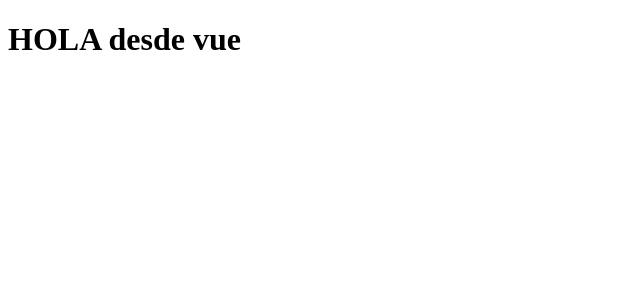
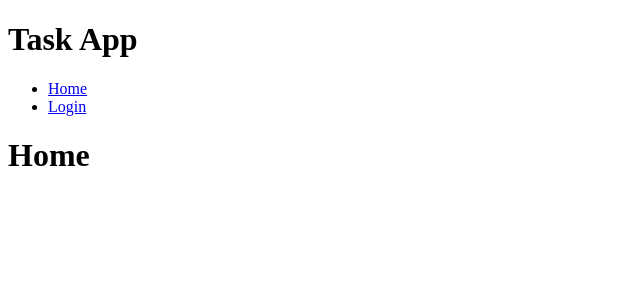
Before and after one commit to Enricrypto/Task-App, a Vue app: page / in a window 1280 px wide. Shown: the top 300 px of the page, without its empty margins (0-640 px from the left). Built offline with nearby package versions, Linux system fonts and the light colour scheme.

Commit message:
changes2

```diff
--- a/package.json
+++ b/package.json
@@ -9,7 +9,8 @@
     "preview": "vite preview"
   },
   "dependencies": {
-    "vue": "^3.2.37"
+    "vue": "^3.2.37",
+    "vue-router": "^4.1.5"
   },
   "devDependencies": {
     "@vitejs/plugin-vue": "^3.1.0",
--- a/src/App.vue
+++ b/src/App.vue
@@ -1,5 +1,10 @@
 <template>
-  <h1>HOLA desde vue</h1>
+  <h1>Task App</h1>
+  <ul>
+    <li><RouterLink :to="{name: 'home'}">Home</RouterLink></li>
+    <li><RouterLink :to="{name: 'login'}">Login</RouterLink></li>
+  </ul>
+  <router-view></router-view>
 </template>
 <script setup>
 </script>
--- a/src/main.js
+++ b/src/main.js
@@ -1,5 +1,9 @@
 import { createApp } from 'vue'
 import './style.css'
 import App from './App.vue'
+import router from './router'
 
-createApp(App).mount('#app')
+
+createApp(App)
+    .use(router)
+    .mount('#app')
--- /dev/null
+++ b/src/router/index.js
@@ -0,0 +1,23 @@
+
+
+import {createRouter, createWebHistory} from 'vue-router'
+
+const routes = [
+    {
+        path: '/',
+        name: 'home',
+        component: () => import('../views/Home.vue')
+    },
+    {
+        path: '/login',
+        name: 'login',
+        component: () => import('../views/Login.vue')
+    }
+]
+
+const router = createRouter({
+    history: createWebHistory(import.meta.env.BASE_URL),
+    routes
+})
+
+export default router;
--- /dev/null
+++ b/src/views/Home.vue
@@ -0,0 +1,7 @@
+<template>
+    <h1>Home</h1>
+</template>
+<script setup>
+</script>
+<style scoped>
+</style>
--- /dev/null
+++ b/src/views/Login.vue
@@ -0,0 +1,7 @@
+<template>
+    <h1>Login</h1>
+</template>
+<script setup>
+</script>
+<style scoped>
+</style>
```
Also changed, not shown: 6 other files (tests, documents, lock files or other folders).
